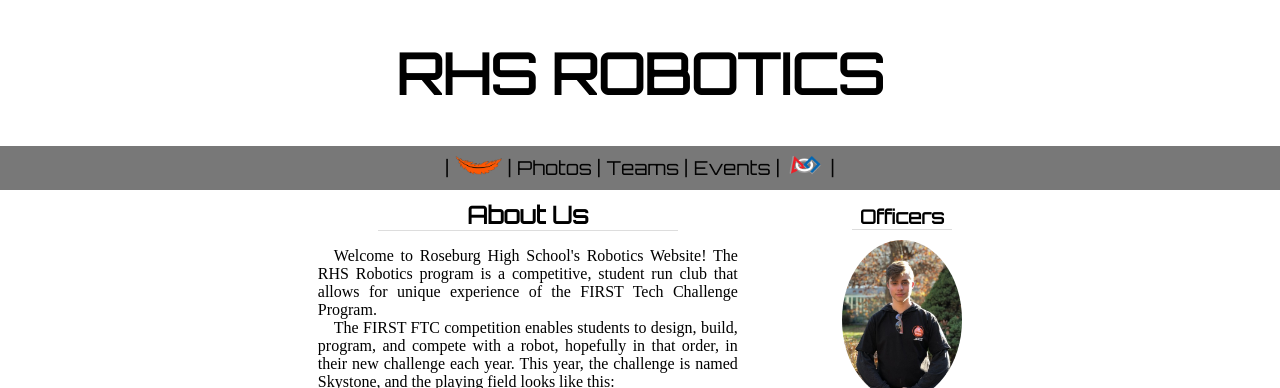
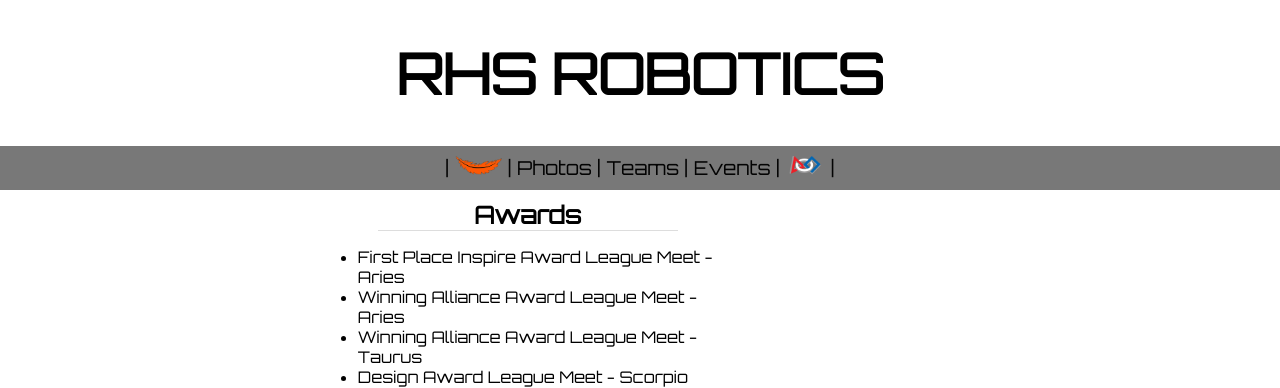
Before and after one commit to TheAmazingBrianPowell/Robotics-Website, a PHP site: page / in a window 1280 px wide. Shown: the top 388 px of the page. Run offline with PHP 8.4, Linux system fonts and the light colour scheme.

Commit message:
Update index.php

```diff
--- a/index.php
+++ b/index.php
@@ -74,6 +74,13 @@
 
     <!--About Us Container-->
     <article id = "about">
+      <h2>Awards</h2>
+      <ul>
+        <li>First Place Inspire Award League Meet - Aries</li>
+        <li>Winning Alliance Award League Meet - Aries</li>
+        <li>Winning Alliance Award League Meet - Taurus</li>
+        <li>Design Award League Meet - Scorpio</li>
+      </ul>
       <h2>About Us</h2>
       <p>
         &#8195Welcome to Roseburg High School's Robotics Website! The RHS Robotics program is a competitive, student run club that allows for unique experience of the FIRST Tech Challenge Program.
```
